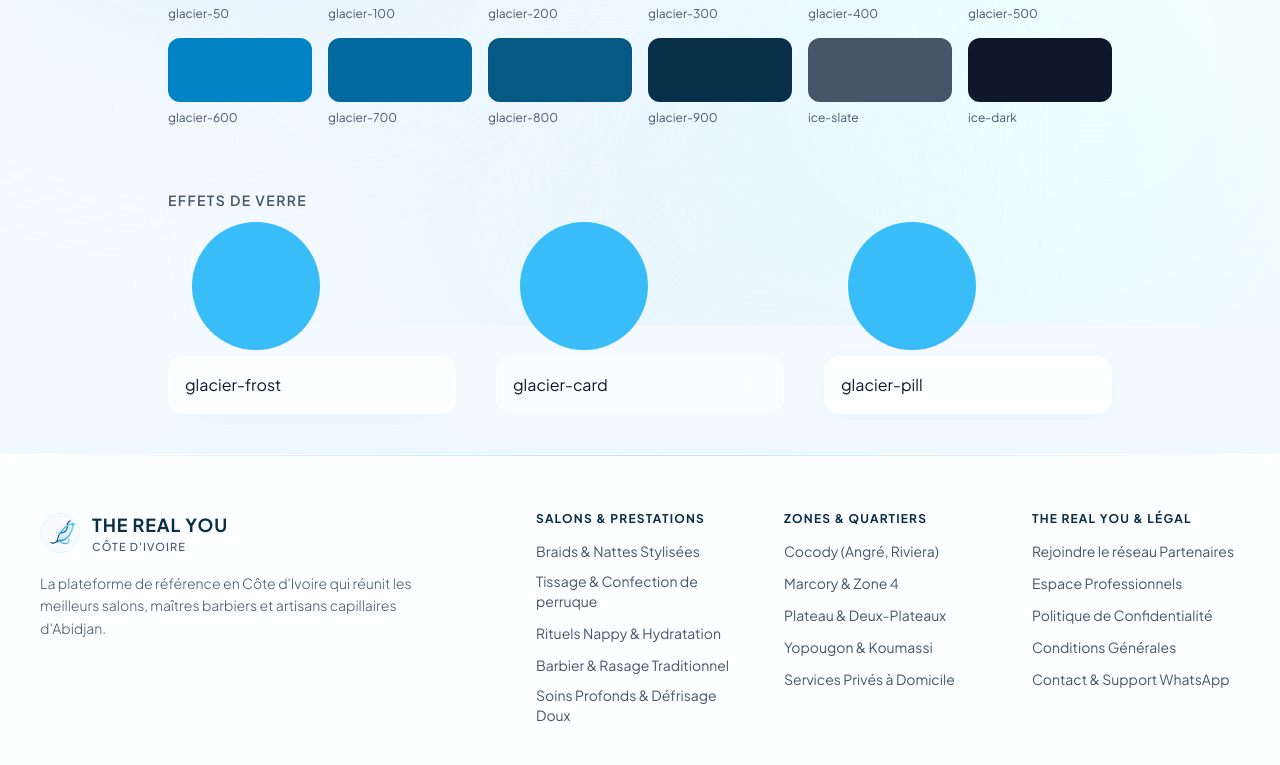
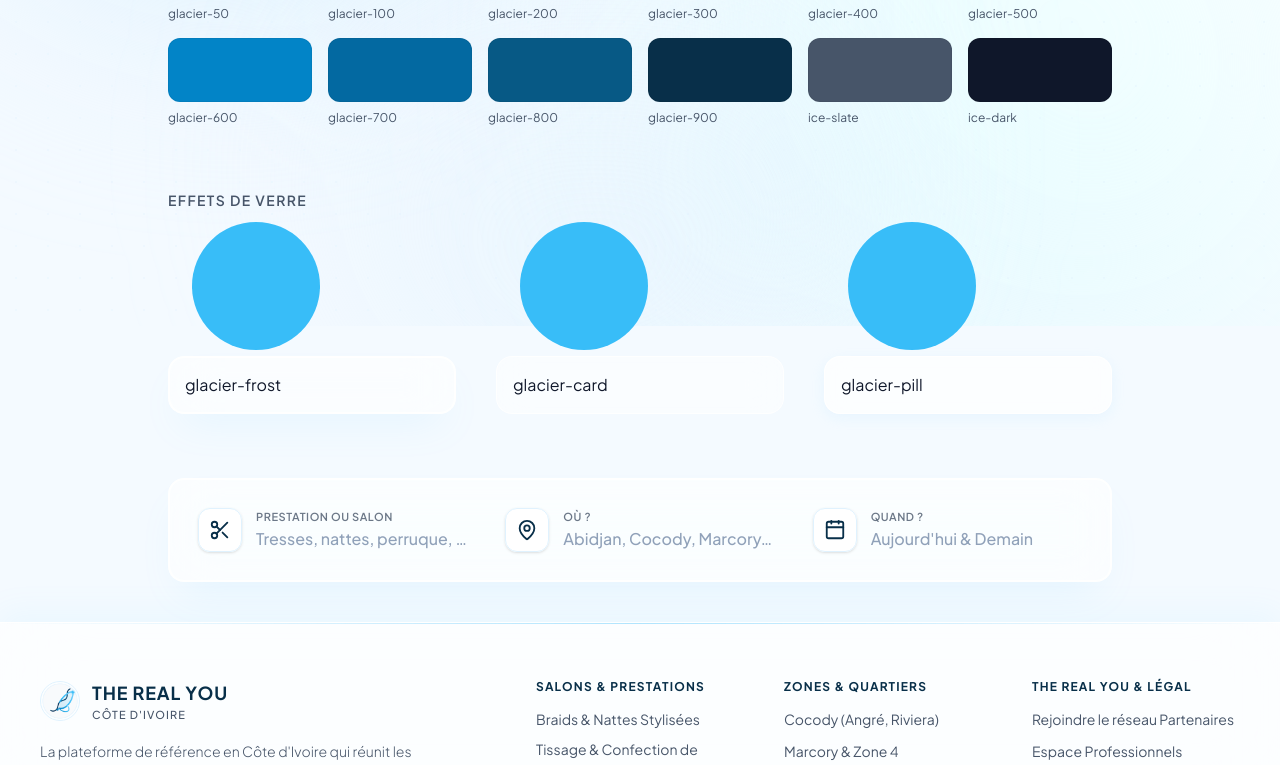
Before and after one commit to KyliannIvory/therealyou-web, a Next.js app: page / in a window 1280 px wide. Shown: the part 474-1239 px from the top of the page. Built offline with nearby package versions, Linux system fonts and the light colour scheme.

Commit message:
feat: add SearchBar with glass fields

```diff
--- a/src/app/page.tsx
+++ b/src/app/page.tsx
@@ -1,5 +1,6 @@
 import Image from "next/image";
 import { Calendar, Scissors, Search } from "lucide-react";
+import SearchBar from "@/components/searchBar/SearchBar";
 
 // Page de test du thème : palette, polices, effets de verre et icônes.
 
@@ -79,6 +80,7 @@ export default function Home() {
                     ))}
                 </div>
             </section>
+            <SearchBar/>
 
         </main>
     );
--- /dev/null
+++ b/src/components/searchBar/SearchBar.tsx
@@ -0,0 +1,25 @@
+'use client'
+// Client Component : les icônes lucide sont des composants (des fonctions),
+// on ne peut pas les envoyer d'un Server Component vers un Client Component.
+import {Calendar, MapPin, Scissors} from "lucide-react";
+import SearchBarField, {type SearchBarFieldProps} from "@/components/searchBar/SearchBarField";
+
+const fields : SearchBarFieldProps[] = [
+    {icon : Scissors, title : "Prestation ou salon", placeholder : "Tresses, nattes, perruque, locks…"},
+    {icon : MapPin, title : "Où ?", placeholder : "Abidjan, Cocody, Marcory…"},
+    {icon : Calendar, title : "Quand ?", placeholder : "Aujourd'hui & Demain" }
+]
+
+const SearchBar = () => {
+    return (
+        <div className="glacier-frost w-full max-w-5xl rounded-2xl p-3 sm:p-4">
+            <ul className="flex flex-col gap-3 md:flex-row">
+                {fields.map((field) => (
+                    <SearchBarField key={field.title} icon={field.icon} title={field.title} placeholder={field.placeholder}/>
+                ))}
+            </ul>
+        </div>
+    );
+}
+
+export default SearchBar;
--- /dev/null
+++ b/src/components/searchBar/SearchBarField.tsx
@@ -0,0 +1,36 @@
+'use client'
+import {useId, useState} from "react";
+import {type LucideIcon} from "lucide-react";
+
+export type SearchBarFieldProps = {
+  icon : LucideIcon;
+  title : string;
+  placeholder : string;
+};
+
+// La prop « icon » est renommée « Icon » : une majuscule est obligatoire pour l'utiliser comme composant <Icon/>
+const SearchBarField = ({icon : Icon, title, placeholder} : SearchBarFieldProps) => {
+
+    const [value, setValue] = useState("");
+    // id unique qui relie le <label> à son <input>
+    const id = useId();
+
+    return (
+        // Grille 2 colonnes : l'icône à gauche (sur 2 lignes), le titre et le champ empilés à droite
+        <li className="group grid flex-1 cursor-text grid-cols-[auto_1fr] items-center gap-x-3.5 rounded-xl border border-transparent p-3 transition hover:border-glacier-200 hover:bg-white/80">
+            <div className="row-span-2 flex size-11 items-center justify-center rounded-xl border border-glacier-100 bg-white/90 text-glacier-900 shadow-sm transition group-hover:scale-105 group-hover:text-glacier-500">
+                <Icon className="size-[22px]" aria-hidden="true"/>
+            </div>
+            <label htmlFor={id} className="text-label font-semibold tracking-wider text-ice-slate/80 uppercase">{title}</label>
+            <input
+                id={id}
+                className="w-full truncate bg-transparent text-sm font-medium text-ice-dark placeholder:text-slate-400 focus:outline-none sm:text-base"
+                placeholder={placeholder}
+                value={value}
+                onChange={(event) => setValue(event.target.value)}
+            />
+        </li>
+    );
+}
+
+export default SearchBarField;
```
